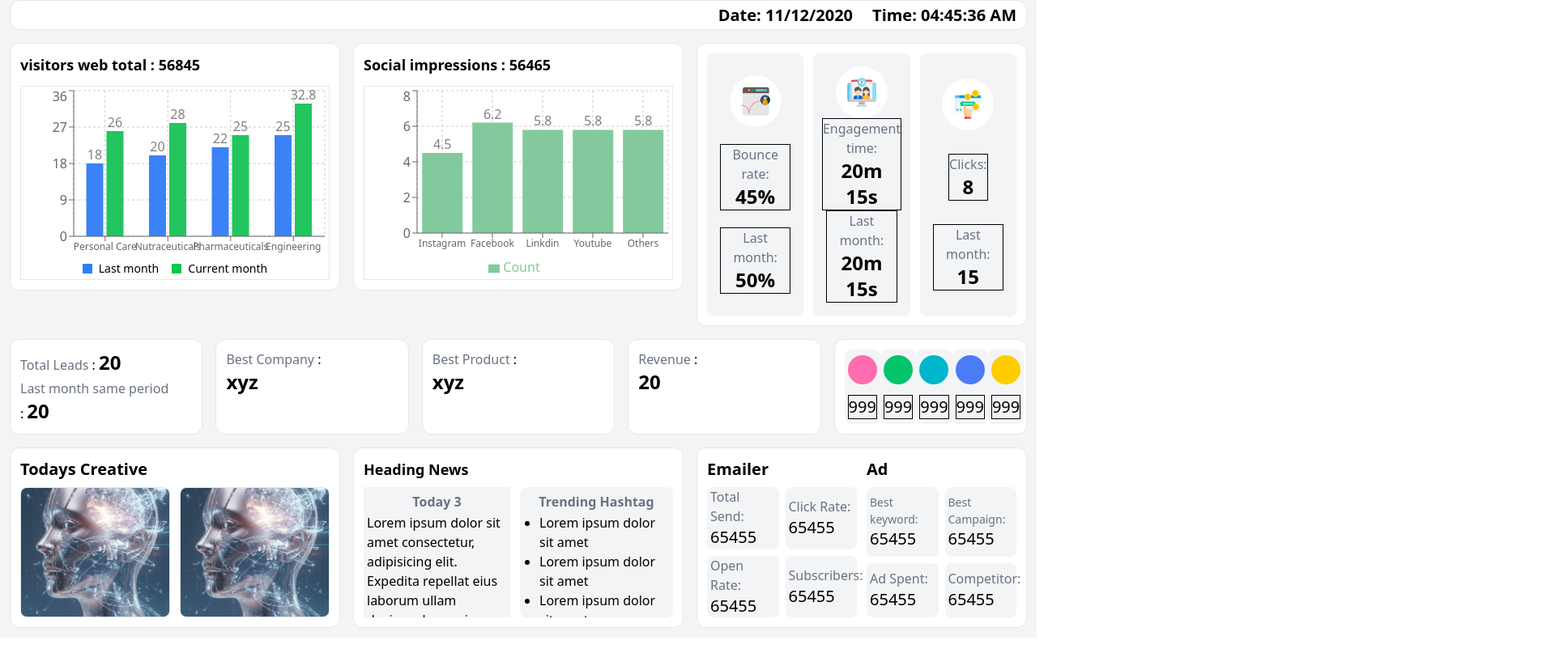
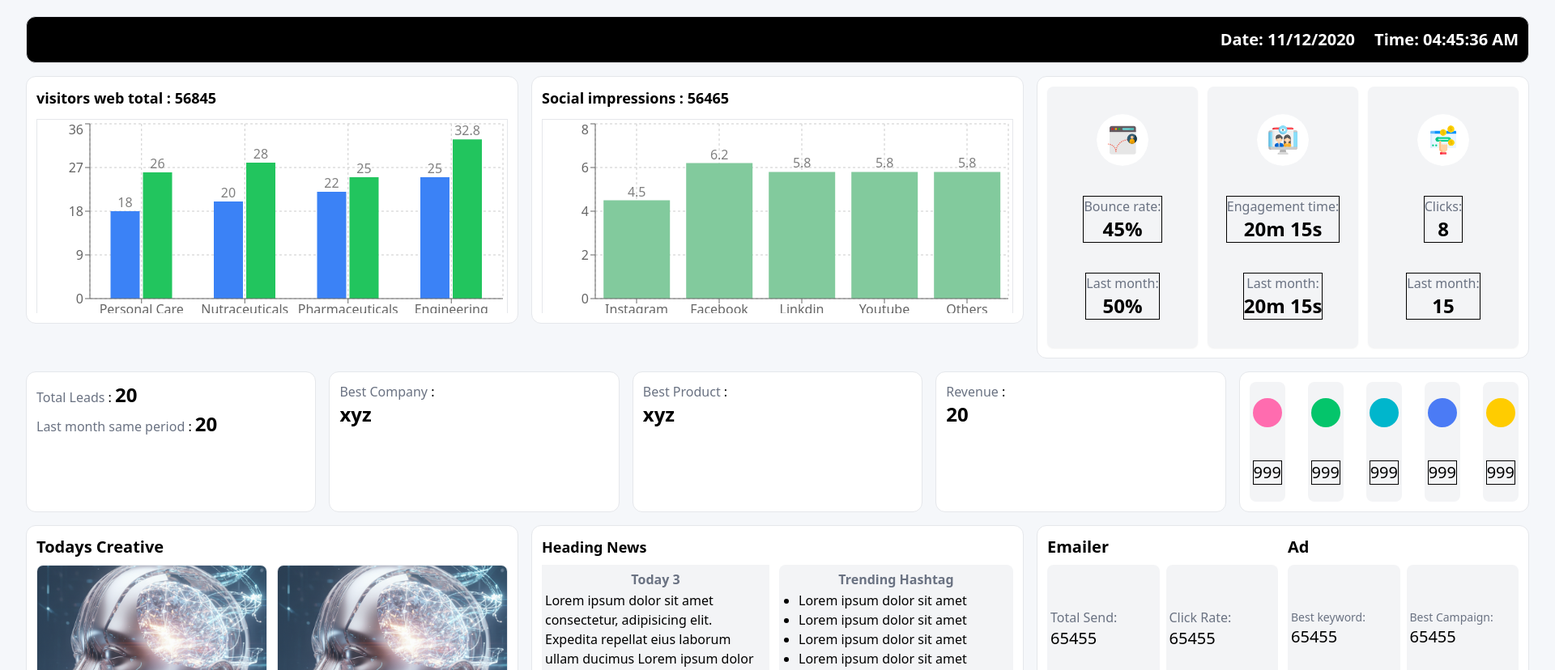
Before and after one commit to Amarjit-Gupta/next-js-dashboard, a Next.js app: page / in a window 1280 px wide. Shown: the part 12-840 px from the top of the page at 81% size, 1920 px wide, since content can reach past the window. Before the commit the page ends 800 px from the top, so only its background shows below. Built offline with nearby package versions, Linux system fonts and the light colour scheme.

Commit message:
first-commit

```diff
--- a/app/BarchartDouble/page.jsx
+++ b/app/BarchartDouble/page.jsx
@@ -151,7 +151,7 @@ const BarChartDouble = () => {
       </h2>
 
       <div className="w-full min-w-0 h-60 overflow-hidden">
-        <ResponsiveContainer width="100%" height={240} className="border border-gray-200 h-full">
+        <ResponsiveContainer width="100%" height={280} className="border border-gray-200 h-full">
           <BarChart data={data} barCategoryGap="20%">
             <CartesianGrid strokeDasharray="3 3" />
 
@@ -159,10 +159,10 @@ const BarChartDouble = () => {
             <XAxis
               dataKey="title"
               interval={0}
-              tick={{ fontSize: 12 }}
+              tick={{ fontSize: 16 }}
             />
 
-            <YAxis />
+            <YAxis tick={{ fontSize: 16 }} />
 
             <Tooltip />
 
@@ -194,7 +194,7 @@ export default BarChartDouble;
 
 const CustomLegend = () => {
   return (
-    <div className="flex gap-4 text-sm justify-center">
+    <div className="flex gap-4 text-base justify-center">
       <div className="flex items-center gap-2">
         <span className="w-3 h-3 bg-blue-500 inline-block " />
         <span>Last month</span>
--- a/app/BarchartSingle/page.jsx
+++ b/app/BarchartSingle/page.jsx
@@ -85,19 +85,19 @@ const BarChartSingle = () => {
       </h2>
 
       <div className="w-full min-w-0 h-60 overflow-hidden">
-        <ResponsiveContainer width="100%" height={240} className="border border-gray-200 h-full">
+        <ResponsiveContainer width="100%" height={280} className="border border-gray-200 h-full">
           <BarChart data={data}>
             <CartesianGrid strokeDasharray="3 3" />
 
             <XAxis
               dataKey="title"
               interval={0}
-              tick={{ fontSize: 12 }}
+              tick={{ fontSize: 16 }}
             />
 
-            <YAxis />
+            <YAxis tick={{ fontSize: 16 }} />
             <Tooltip />
-            <Legend />
+            <Legend wrapperStyle={{ fontSize: 16 }} />
 
             <Bar dataKey="ctr" fill="#82ca9d" name="Count">
               <LabelList dataKey="ctr" position="top" />
--- a/app/globals.css
+++ b/app/globals.css
@@ -1,26 +1,23 @@
 @import "tailwindcss";
 
-/* :root {
-  --background: #ffffff;
-  --foreground: #171717;
+#tv-root {
+  width: 1920px;
+  height: 1080px;
+  margin: 0 auto;
+  transform-origin: top left;
+  padding: 32px;           /* overscan-safe */
+  box-sizing: border-box;
+  overflow: hidden;
+  background: #f5f7fa;     /* optional TV background */
 }
 
-@theme inline {
-  --color-background: var(--background);
-  --color-foreground: var(--foreground);
-  --font-sans: var(--font-geist-sans);
-  --font-mono: var(--font-geist-mono);
+.chart-container {
+  width: 100%;
+  height: 280px;           /* fixed height for charts */
 }
 
-@media (prefers-color-scheme: dark) {
-  :root {
-    --background: #0a0a0a;
-    --foreground: #ededed;
+@media (min-width: 3000px) {
+  #tv-root {
+    transform: scale(2);   /* 4K scaling */
   }
 }
-
-body {
-  background: var(--background);
-  color: var(--foreground);
-  font-family: Arial, Helvetica, sans-serif;
-} */
--- a/app/layout.js
+++ b/app/layout.js
@@ -19,6 +19,12 @@ export const metadata = {
 export default function RootLayout({ children }) {
   return (
     <html lang="en">
+      <head>
+        <meta
+          name="viewport"
+          content="width=1920, height=1080, initial-scale=1.0, maximum-scale=1.0, user-scalable=no"
+        />
+      </head>
       <body
         className={`${geistSans.variable} ${geistMono.variable} antialiased`}
       >
--- a/app/page.js
+++ b/app/page.js
@@ -126,10 +126,10 @@ import Total from "./Total/page";
 
 const App = () => {
   return (
-    <div className="h-screen bg-gray-100 p-3 grid grid-rows-[0.2fr_1fr_0.5fr_1.2fr]  gap-4">
+    <div id="tv-root" className="h-screen bg-gray-100 p-3 grid grid-rows-[0.15fr_0.9fr_0.45fr_1fr]  gap-4">
 
       {/* HEADER */}
-      <div className=" bg-white rounded-xl flex items-center border border-gray-200">
+      <div className=" bg-black text-white rounded-xl flex items-center border border-gray-200">
         <DateTime />
       </div>
 
```
